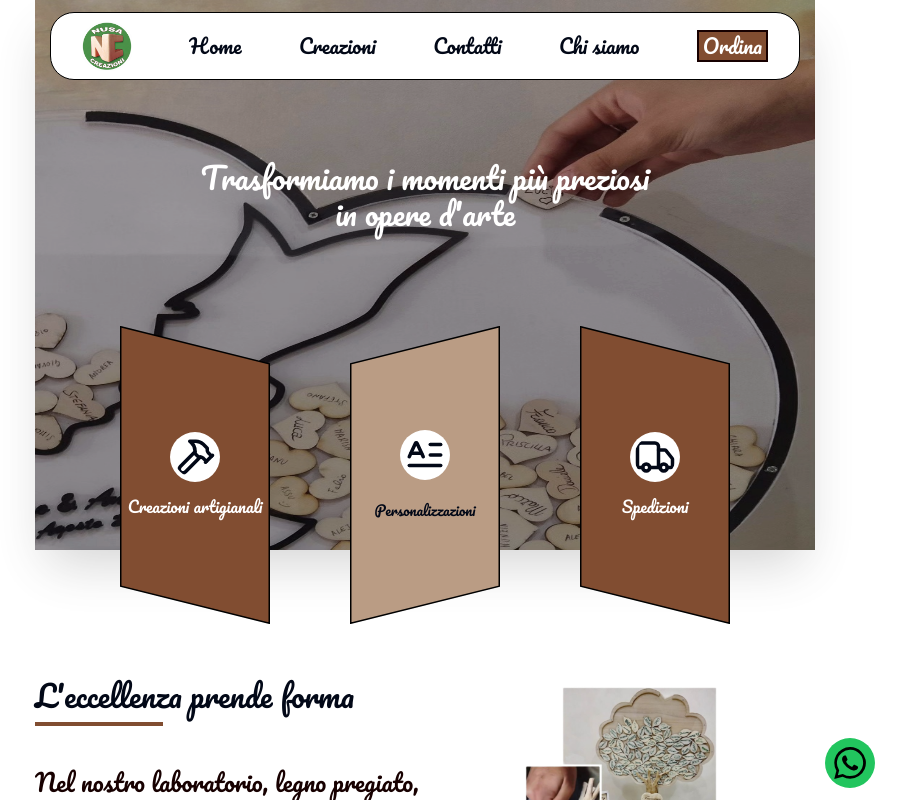
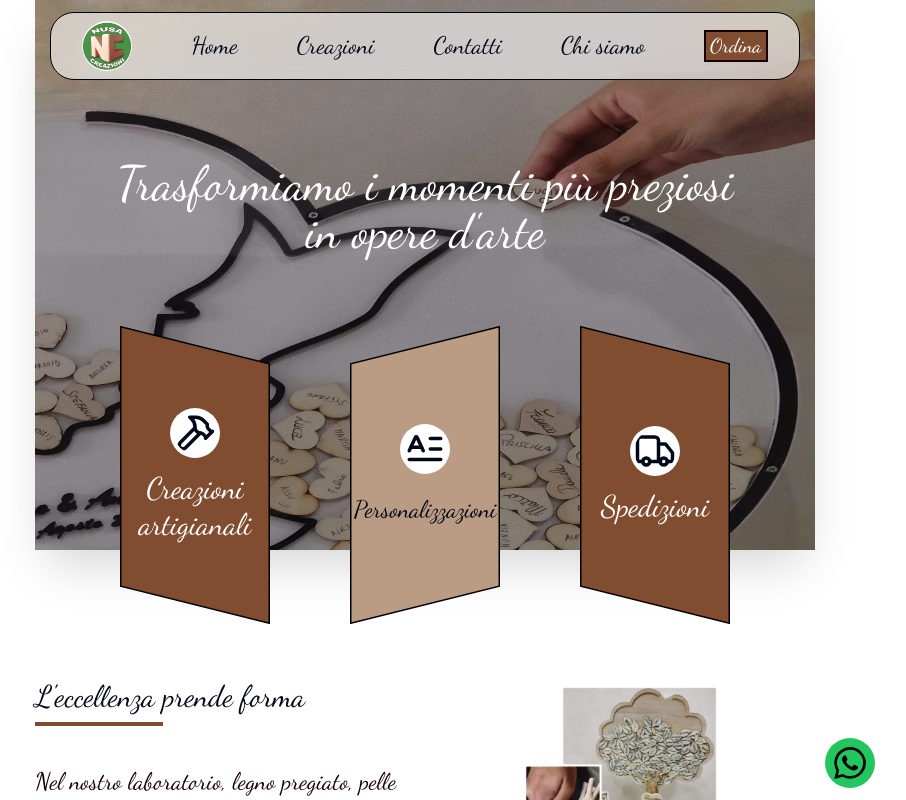
Before and after one commit to Giorgio-g97/nusa_landing_page, a Next.js app: page / in a window 1280 px wide. Shown: the top 800 px of the page, without its empty margins (215-1121 px from the left). Built offline with nearby package versions, Linux system fonts and the light colour scheme.

Commit message:
fixed font, font-size, add blur navbar

```diff
--- a/src/app/layout.tsx
+++ b/src/app/layout.tsx
@@ -1,16 +1,16 @@
 import type { Metadata } from "next";
 import localFont from "next/font/local";
 // import { Yellowtail } from "next/font/google";
-import { Pacifico } from "next/font/google";
+import { Dancing_Script } from "next/font/google";
 import "./globals.css";
 import Navbar from "../components/Navbar";
 import WhatsappBtn from "@/components/WhatsappBtn";
 import Footer from "@/components/Footer";
 import { Toaster } from "@/components/ui/sonner";
 
-const pacifico = Pacifico({
+const pacifico = Dancing_Script({
   subsets: ["latin"],
-  weight: ["400"],
+  weight: ["400", "500", "600", "700"],
   variable: "--font-primary",
 });
 
--- a/src/components/Body.tsx
+++ b/src/components/Body.tsx
@@ -16,7 +16,7 @@ const Body = () => {
   };
 
   return (
-    <div className="mt-[400px] md:mt-32">
+    <div className="mt-[120px] md:mt-32">
       {/* CREAZIONI ARTIGIANALI */}
       <div className="grid md:grid-cols-6">
         <div className="col-span-3 flex flex-col justify-center md:block">
--- a/src/components/ContactForm.tsx
+++ b/src/components/ContactForm.tsx
@@ -141,7 +141,7 @@ const ContactForm = () => {
                               role="combobox"
                               className={cn(
                                 "w-[200px] justify-between",
-                                !field.value && "text-muted-foreground"
+                                !field.value && "text-white"
                               )}
                             >
                               {field.value
--- a/src/components/Hero.tsx
+++ b/src/components/Hero.tsx
@@ -6,19 +6,19 @@ import { motion } from "framer-motion";
 
 const Hero = () => {
   return (
-    <div className="relative w-full bg-black/90 z-[-1] h-[550px]">
+    <div className="relative w-full bg-black/90 z-[-1] h-[720px] md:h-[550px]">
       <motion.h1
         initial={{ opacity: 0, y: 30 }}
         animate={{ opacity: 1, y: 0 }}
         transition={{ duration: 0.5 }}
-        className="py-40 text-center text-white text-3xl"
+        className="py-40 text-center text-white text-5xl"
       >
         Trasformiamo i momenti più preziosi <br />
         in opere d'arte
       </motion.h1>
 
       <Image
-        className="absolute top-0 z-[-1] h-[550px] object-fill w-full opacity-70 shadow-2xl"
+        className="absolute top-0 z-[-1] h-[720px] md:h-[550px] object-fill w-full opacity-70 shadow-2xl"
         src="/hero.jpg"
         width={1000}
         height={1000}
--- a/src/components/Navbar.tsx
+++ b/src/components/Navbar.tsx
@@ -41,11 +41,17 @@ const Navbar = () => {
       className="fixed w-full z-[2] top-0 left-0"
     >
       {/* MOBILE NAVBAR */}
-      <div className="md:hidden bg-white flex gap-3 justify-around items-center my-3 border w-80 h-20 mx-auto border-black rounded-3xl px-2 shadow-2xl">
+      <div className="md:hidden bg-white/60 flex gap-3 justify-around items-center my-3 border w-80 h-20 mx-auto border-black rounded-3xl px-2 shadow-2xl backdrop-blur-lg">
         <Sheet>
           <div className="flex justify-between w-full mx-[20px]">
             <Link href="/">
-              <Image src="/logo.png" alt="logo" width={50} height={50} />
+              <Image
+                className="rounded-full"
+                src="/logo.png"
+                alt="logo"
+                width={50}
+                height={50}
+              />
             </Link>
             <SheetTrigger>
               <LucideMenu />
@@ -76,15 +82,23 @@ const Navbar = () => {
       </div>
 
       {/* DESKTOP NAVBAR */}
-      <ul className="md:visible text-xl bg-white flex invisible gap-3 justify-around items-center my-3 border w-72 md:w-[750px] mx-auto border-black rounded-3xl p-2">
+      <ul className="md:visible text-xl bg-white/60 flex invisible gap-3 justify-around items-center my-3 border w-72 md:w-[750px] mx-auto border-black rounded-3xl p-2 backdrop-blur-lg">
         <li>
           <Link href="/">
-            <Image src="/logo.png" alt="logo" width={50} height={50} />
+            <Image
+              className="rounded-full"
+              src="/logo.png"
+              alt="logo"
+              width={50}
+              height={50}
+            />
           </Link>
         </li>
         {navlinks.map((l) => (
           <li key={l.path}>
-            <Link href={l.path}>{l.name}</Link>
+            <Link className="text-2xl" href={l.path}>
+              {l.name}
+            </Link>
           </li>
         ))}
         <li>
--- a/src/components/Parallelograms.tsx
+++ b/src/components/Parallelograms.tsx
@@ -5,12 +5,12 @@ import { motion } from "framer-motion";
 
 const Parallelograms = () => {
   return (
-    <div className="absolute top-[300px] md:top-[350px] w-full flex flex-col md:flex-row md:gap-20 items-center justify-center">
+    <div className="absolute top-[320px] md:top-[350px] w-full flex flex-col md:flex-row gap-5 md:gap-20 items-center justify-center text-3xl">
       <motion.div
         initial={{ x: -30, opacity: 0 }}
         animate={{ x: 0, opacity: 1 }}
         transition={{ duration: 0.5 }}
-        className="relative h-[200px] md:h-[250px] flex justify-center items-center"
+        className="relative h-[150px] md:h-[250px] flex justify-center items-center"
       >
         <Image
           className="rotate-90 md:rotate-0"
@@ -29,7 +29,7 @@ const Parallelograms = () => {
         initial={{ x: 30, opacity: 0 }}
         animate={{ x: 0, opacity: 1 }}
         transition={{ duration: 0.5 }}
-        className="relative h-[200px] md:h-[250px] flex justify-center items-center"
+        className="relative h-[150px] md:h-[250px] flex justify-center items-center"
       >
         <Image
           className="rotate-90 md:rotate-0"
@@ -40,14 +40,14 @@ const Parallelograms = () => {
         />
         <div className="absolute flex flex-col items-center justify-center gap-5">
           <LetterTextIcon className="bg-white p-1 w-[50px] h-[50px] rounded-full" />
-          <h2 className="text-center text-sm">Personalizzazioni</h2>
+          <h2 className="text-center text-2xl">Personalizzazioni</h2>
         </div>
       </motion.div>
       <motion.div
         initial={{ x: -100, opacity: 0 }}
         animate={{ x: 0, opacity: 1 }}
         transition={{ duration: 0.5 }}
-        className="relative h-[200px] md:h-[250px] flex justify-center items-center"
+        className="relative h-[150px] md:h-[250px] flex justify-center items-center"
       >
         <Image
           className="rotate-90 md:rotate-0"
```
